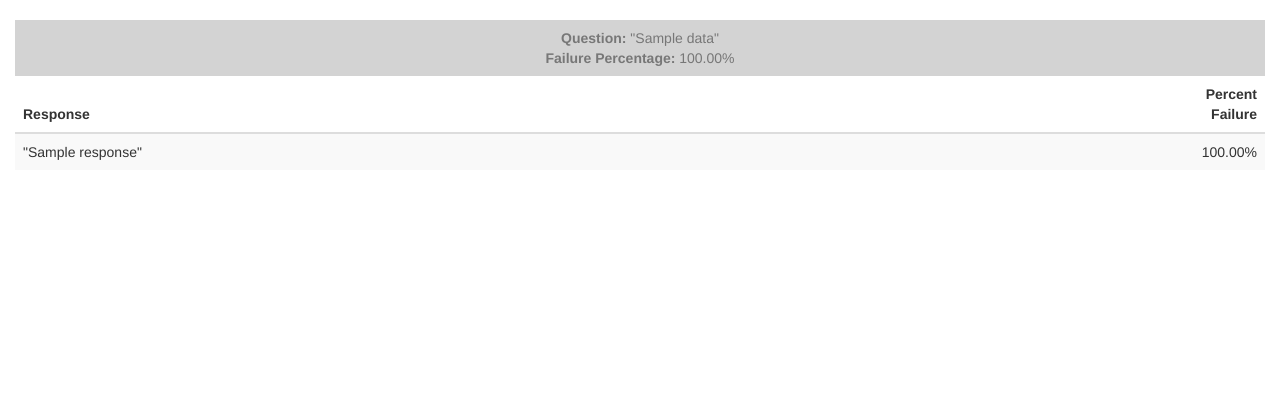
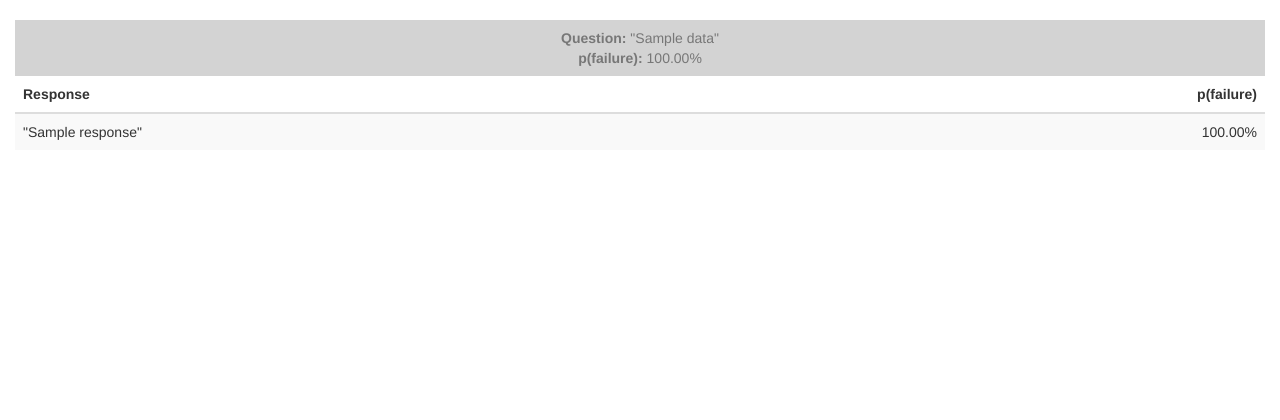
Before and after one commit to condaatje/turingtest.io, a Django app: template api/ttio/templates/ttio/model.html in a window 1280 px wide. Shown: the top 420 px of the page. Run offline with Django 3.2, Linux system fonts and the light colour scheme; the template is opened without the code that fills it: most values are stand-ins (such as "Sample title", 1, 10 or a date in 2020); some libraries are stand-ins or nearby versions.

Commit message:
wrapping up for 182

```diff
--- a/TODO.txt
+++ b/TODO.txt
@@ -48,3 +48,8 @@ AWS DB?
 Group Chat? This should at least be mentioned in the whitepaper.
     - Interesting to see how an AI could take part in a group conversation
     - Punish if singled out, like "/machine Alan"
+
+Hook him up to messaging platforms
+    - Facebook Messenger
+    - iMessage
+    - SMS
--- a/api/ttio/templates/ttio/model.html
+++ b/api/ttio/templates/ttio/model.html
@@ -23,12 +23,12 @@
 			<caption class="text-center" style="border: inherit; background-color: lightgrey;">
 				<strong>Question: </strong> "{{question}}"
 				<br/>
-				<strong>Failure Percentage: </strong> {{ info.failures|percent:info.frequency|floatformat:2|intcomma }}%
+				<strong>p(failure): </strong> {{ info.failures|percent:info.frequency|floatformat:2|intcomma }}%
 			</caption>
 			<thead>
 				<tr>
 					<th class="col-sm-11">Response</th>
-					<th class="col-sm-1 text-right">Percent Failure</th>
+					<th class="col-sm-1 text-right">p(failure)</th>
 				</tr>
 			</thead>
 			<tbody>
--- a/api/ttio/views.py
+++ b/api/ttio/views.py
@@ -134,7 +134,7 @@ def punish(request):
 
     try:
         conversation = Conversation.objects.get(question = question)
-        conversation.failures = F('failures') + 1
+        conversation.failures = F('failures') + (1.0 * settings.FAILURE_WEIGHT)
 
         # Update our belief of how good a response is
         if response in conversation.responses:
--- a/chat/views/index.html
+++ b/chat/views/index.html
@@ -10,7 +10,10 @@
 </head>
 
 <body>
-    <br/><br/><br/>
+    <br/><br/>
+    <h1 class="text-center">TuringTest.io</h1>
+    <br/><br/>
+
 
     <!--http://bootsnipp.com/snippets/40W9n-->
     <div class="container">
```
